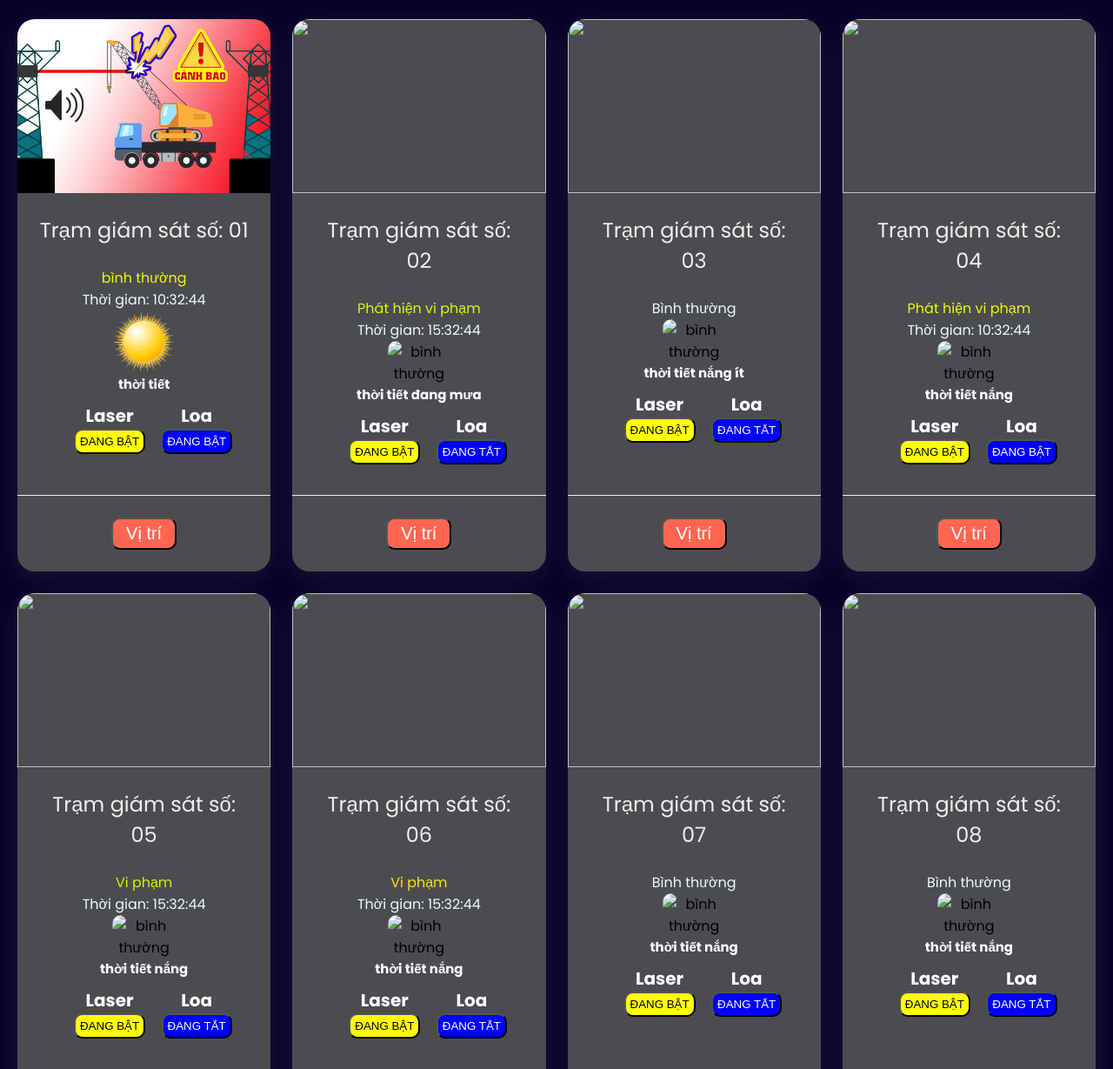
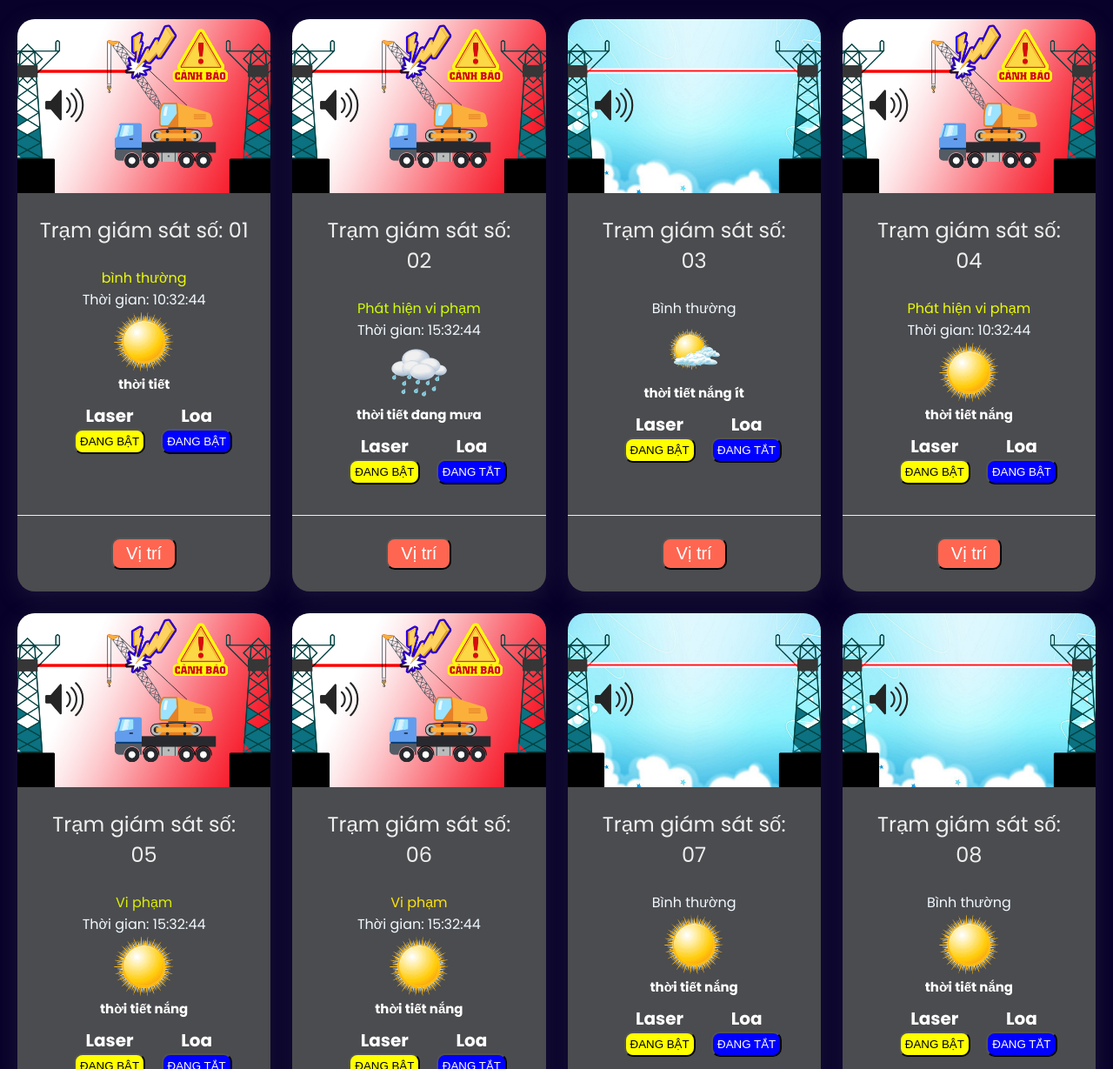
Before and after one commit to HuuPhuoc2411/canh_bao_vi_pham_hanh_lang_dien, a plain HTML site: page index.html in a window 1280 px wide. Shown: the part 71-1300 px from the top of the page at 87% size. Drawn offline with nearby package versions, Linux system fonts and the light colour scheme; the site is published under a folder, as on GitHub Pages, so addresses that start at the root find nothing; no server answers.

Commit message:
Update index.html

```diff
--- a/index.html
+++ b/index.html
@@ -71,7 +71,7 @@
       <div class="card">
         <img
          name="anh2"
-         src="/canhbao.jpg"
+         src="./canhbao.jpg"
           alt=""
           class="card-image"
         />
@@ -81,7 +81,7 @@
             <p style="color: rgb(211, 253, 4);text-align: center;">Phát hiện vi phạm</p>
             <p style="color: aliceblue;text-align: center;">Thời gian: 15:32:44</p>
             <center>
-            <img name="thoitiet2" src="/mua.png" alt="bình thường" width="30%" style="border-radius: 10px;">
+            <img name="thoitiet2" src="./mua.png" alt="bình thường" width="30%" style="border-radius: 10px;">
             <p id="noidung" style="font-size: 15PX; font-weight:bold; color: white;"> thời tiết đang mưa</p>
             </center>
             <div  style="overflow:hidden;text-align: center">
@@ -115,7 +115,7 @@
       <div class="card">
         <img
          name="anh3"
-          src="/binhthuongmoi.jpg"
+          src="./binhthuongmoi.jpg"
           alt=""
           class="card-image"
         />
@@ -124,7 +124,7 @@
             <h2 class="card-title">Trạm giám sát số: 03</h2>
             <p style="color: aliceblue;text-align: center;">Bình thường</p>
             <center>
-            <img name="thoitiet2" src="/nangit.png" alt="bình thường" width="30%" style="border-radius: 10px;">
+            <img name="thoitiet2" src="./nangit.png" alt="bình thường" width="30%" style="border-radius: 10px;">
             <p id="noidung" style="font-size: 15PX; font-weight:bold; color: white;"> thời tiết nắng ít</p>
             </center>
             <div  style="overflow:hidden;text-align: center">
@@ -158,7 +158,7 @@
       <div class="card">
         <img
          name="anh4"
-          src="/canhbao.jpg"
+          src="./canhbao.jpg"
           alt=""
           class="card-image"
         />
@@ -168,7 +168,7 @@
             <p style="color: rgb(235, 251, 4);text-align: center;">Phát hiện vi phạm</p>
             <p style="color: aliceblue;text-align: center;">Thời gian: 10:32:44</p>
             <center>
-            <img name="thoitiet2" src="/nang.png" alt="bình thường" width="30%" style="border-radius: 10px;">
+            <img name="thoitiet2" src="./nang.png" alt="bình thường" width="30%" style="border-radius: 10px;">
             <p id="noidung" style="font-size: 15PX; font-weight:bold; color: white;"> thời tiết nắng</p>
             </center>
             <div  style="overflow:hidden;text-align: center">
@@ -209,7 +209,7 @@
         <div class="card">
           <img
            name="anh1"
-           src="/canhbao.jpg"
+           src="./canhbao.jpg"
             alt=""
             class="card-image"
           />
@@ -219,7 +219,7 @@
               <p style="color: rgb(218, 237, 5);text-align: center;">Vi phạm</p>
               <p style="color: aliceblue;text-align: center;">Thời gian: 15:32:44</p>
               <center>
-              <img name="thoitiet2" src="/nang.png" alt="bình thường" width="30%" style="border-radius: 10px;">
+              <img name="thoitiet2" src="./nang.png" alt="bình thường" width="30%" style="border-radius: 10px;">
               <p id="noidung" style="font-size: 15PX; font-weight:bold; color: white;"> thời tiết nắng</p>
               </center>
               <div  style="overflow:hidden;text-align: center">
@@ -252,7 +252,7 @@
         <div class="card">
           <img
            name="anh2"
-           src="/canhbao.jpg"
+           src="./canhbao.jpg"
             alt=""
             class="card-image"
           />
@@ -262,7 +262,7 @@
               <p style="color: rgb(252, 227, 8);text-align: center;">Vi phạm</p>
               <p style="color: aliceblue;text-align: center;">Thời gian: 15:32:44</p>
               <center>
-              <img name="thoitiet2" src="/nang.png" alt="bình thường" width="30%" style="border-radius: 10px;">
+              <img name="thoitiet2" src="./nang.png" alt="bình thường" width="30%" style="border-radius: 10px;">
               <p id="noidung" style="font-size: 15PX; font-weight:bold; color: white;"> thời tiết nắng</p>
               </center>
               <div  style="overflow:hidden;text-align: center">
@@ -296,7 +296,7 @@
         <div class="card">
           <img
            name="anh3"
-            src="/binhthuongmoi.jpg"
+            src="./binhthuongmoi.jpg"
             alt=""
             class="card-image"
           />
@@ -305,7 +305,7 @@
               <h2 class="card-title">Trạm giám sát số: 07</h2>
               <p style="color: aliceblue;text-align: center;">Bình thường</p>
               <center>
-              <img name="thoitiet2" src="/nang.png" alt="bình thường" width="30%" style="border-radius: 10px;">
+              <img name="thoitiet2" src="./nang.png" alt="bình thường" width="30%" style="border-radius: 10px;">
               <p id="noidung" style="font-size: 15PX; font-weight:bold; color: white;"> thời tiết nắng</p>
               </center>
               <div  style="overflow:hidden;text-align: center">
@@ -339,7 +339,7 @@
         <div class="card">
           <img
            name="anh4"
-            src="/binhthuongmoi.jpg"
+            src="./binhthuongmoi.jpg"
             alt=""
             class="card-image"
           />
@@ -348,7 +348,7 @@
               <h2 class="card-title">Trạm giám sát số: 08</h2>
               <p style="color: aliceblue;text-align: center;">Bình thường</p>
               <center>
-              <img name="thoitiet2" src="/nang.png" alt="bình thường" width="30%" style="border-radius: 10px;">
+              <img name="thoitiet2" src="./nang.png" alt="bình thường" width="30%" style="border-radius: 10px;">
               <p id="noidung" style="font-size: 15PX; font-weight:bold; color: white;"> thời tiết nắng</p>
               </center>
               <div  style="overflow:hidden;text-align: center">
@@ -420,7 +420,7 @@
          }
          if(snap.val()==1){
 
-          document.images['anh1'].src ='/binhthuongmoi.jpg' ;
+          document.images['anh1'].src ='./binhthuongmoi.jpg' ;
 
 
 
```
